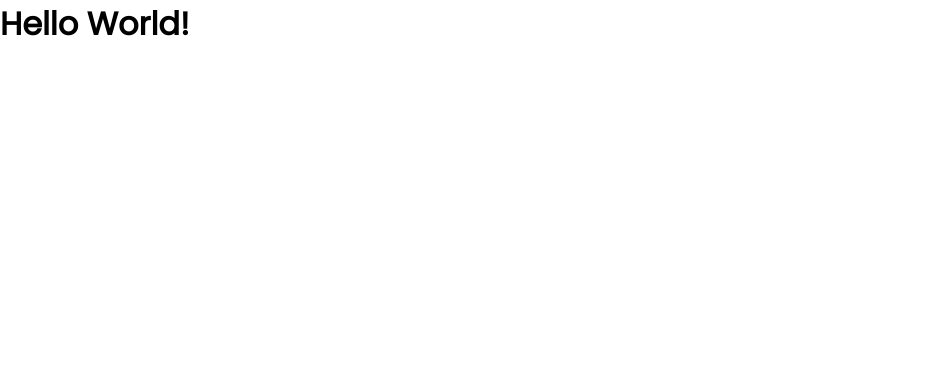
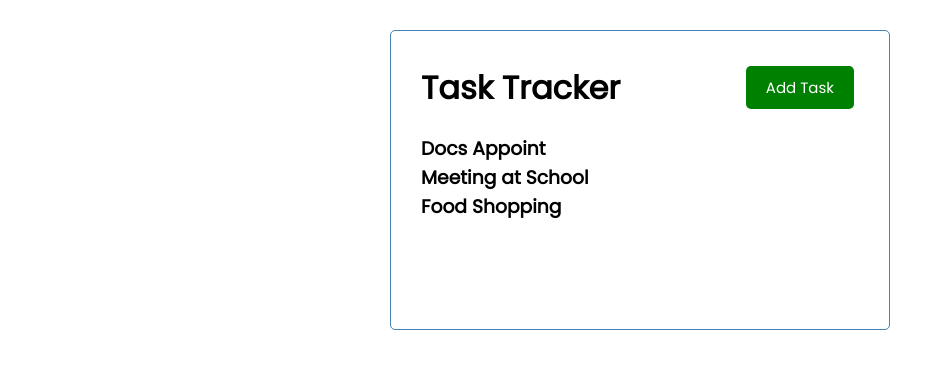
Before and after one commit to Joshj13/vue-crash-2022, a Vue app: page / in a window 1280 px wide. Shown: the top 368 px of the page, without its empty margins (0-951 px from the left). Built offline with nearby package versions, Linux system fonts and the light colour scheme.

Commit message:
commit components

```diff
--- a/src/App.vue
+++ b/src/App.vue
@@ -1,16 +1,52 @@
 <template>
- <h1>Hello World!</h1>
+    <div class="container">
+        <Header title = "Task Tracker" />
+        <Tasks :tasks="tasks"/>
+    </div>
 </template>
 
+
 <script>
+    import Header from  './components/header'
+    import Tasks from  './components/Tasks.vue'
+
 
 
 export default {
   name: 'App',
   components: {
+    Header,
+    Tasks
+  },
+  data() {
+    return {
+        tasks:[]
+    }
+  },
+  created() {
+    this.tasks= [
+        {
+        id: 1,
+        text: 'Docs Appoint',
+        day:  'March 1st 2022',
+        reminder: true,
+        },
+        {
+        id: 2,
+        text: 'Meeting at School',
+        day:  'March 7st 2022',
+        reminder: true,
+        },
+        {
+        id: 3,
+        text: 'Food Shopping',
+        day:  'March 13st 2022',
+        reminder: true,
+        },
+     ]
+    }
+  }
 
-  }
-}
 </script>
 
 <style>
--- /dev/null
+++ b/src/components/Task.vue
@@ -0,0 +1,14 @@
+<template>
+    <h3>{{task.text}}</h3>
+
+
+</template>
+
+<script>
+export default {
+    name: 'Task',
+    props: {
+        task: Object
+    }
+}
+</script>
--- /dev/null
+++ b/src/components/Tasks.vue
@@ -0,0 +1,17 @@
+<template>
+    <div :key="task.id" v-for="task in tasks">
+        <h3>{{task.text}}</h3>
+    </div>
+
+</template>
+
+<script>
+    import Task from './Task.vue'
+
+    export default {
+        name: 'Tasks',
+        props: {
+            tasks:Array,
+        }
+    }
+</script>
--- /dev/null
+++ b/src/components/button.vue
@@ -0,0 +1,18 @@
+<template>
+    <button @click="onClick()" :style="{background: color}" class="btn">{{text}}</button>
+</template>
+
+<script>
+    export default {
+        name:'Button',
+        props: {
+            text: String,
+            color: String,
+        },
+        methods:{
+            onClick() {
+                console.log('click im working')
+            }
+        }
+    }
+</script>
--- /dev/null
+++ b/src/components/header.vue
@@ -0,0 +1,29 @@
+<template>
+    <header>
+        <h1>Task Tracker</h1>
+        <Button text="Add Task" color ="green" />
+    </header>
+</template>
+
+<script>
+ import Button from './button'
+
+    export default{
+        name: 'Header',
+        props: {
+            title: String,
+        },
+        components: {
+            Button
+        }
+    }
+</script>
+
+<style scooped>
+    header{
+        display: flex;
+        justify-content: space-between;
+        align-items: center;
+        margin-bottom: 20px;
+    }
+</style>
```
